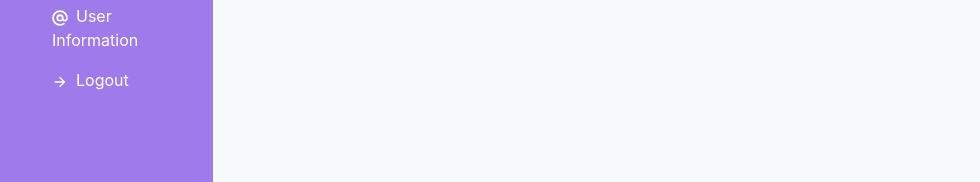
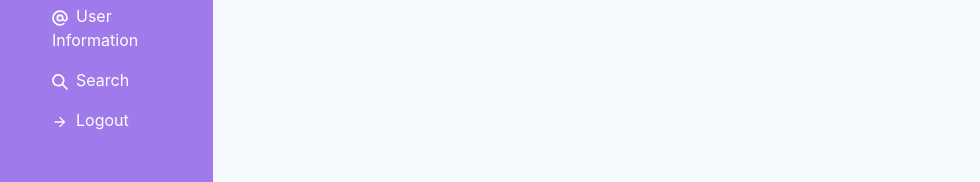
Before and after one commit to samudra-perera/JustJournal, a React (Create React App) app in the folder client/: page /dashboard in a window 1280 px wide. Shown: the part 362-544 px from the top of the page, without its empty margins (0-980 px from the left). Built offline with nearby package versions, Linux system fonts and the light colour scheme; no server answers.

Commit message:
Added the Journal Search bar to the Navigation as Modal

```diff
--- /dev/null
+++ b/client/src/components/SearchBar.jsx
@@ -0,0 +1,33 @@
+import React, {useState} from 'react'
+import { useDisclosure, Button, Modal, ModalOverlay, ModalContent, ModalHeader, ModalFooter, ModalBody, ModalCloseButton, Input } from '@chakra-ui/react'
+import { Link } from 'react-router-dom'
+
+const SearchBar = () => {
+    const [search, setSearch] = useState('')
+    const { isOpen, onOpen, onClose } = useDisclosure()
+
+    return (
+      <>
+        <Link onClick={onOpen}>Search</Link>
+
+        <Modal closeOnOverlayClick={true} isOpen={isOpen} onClose={onClose}>
+          <ModalOverlay />
+          <ModalContent>
+            <ModalHeader>Search</ModalHeader>
+            <ModalCloseButton />
+            <ModalBody pb={6}>
+              <Input></Input>
+            </ModalBody>
+
+            <ModalFooter>
+              <Button colorScheme='blue' mr={3} onClick={onClose}>
+                Search
+              </Button>
+            </ModalFooter>
+          </ModalContent>
+        </Modal>
+      </>
+    )
+}
+
+export default SearchBar
--- /dev/null
+++ b/client/src/components/SearchResults.jsx
@@ -0,0 +1,9 @@
+import React from 'react'
+
+const SearchResults = () => {
+  return (
+    <div>SearchResults</div>
+  )
+}
+
+export default SearchResults
--- a/client/src/components/SideNav.jsx
+++ b/client/src/components/SideNav.jsx
@@ -1,8 +1,16 @@
 import React from "react";
-import { AddIcon, CalendarIcon, ViewIcon, AtSignIcon, ArrowForwardIcon } from "@chakra-ui/icons";
-import { Heading, List, ListItem, ListIcon, Button } from "@chakra-ui/react";
+import {
+  AddIcon,
+  CalendarIcon,
+  ViewIcon,
+  AtSignIcon,
+  ArrowForwardIcon,
+  SearchIcon
+} from "@chakra-ui/icons";
+import { Heading, List, ListItem, ListIcon } from "@chakra-ui/react";
 import axios from "axios";
 import { Link } from "react-router-dom";
+import SearchBar from "./SearchBar";
 
 const SideNav = () => {
   const getLogout = async () => {
@@ -59,8 +67,14 @@ const SideNav = () => {
         </Link>
       </ListItem>
       <ListItem>
+        <Link>
+          <ListIcon as={SearchIcon} />
+          <SearchBar/>
+        </Link>
+      </ListItem>
+      <ListItem>
         <Link to="/" onClick={getLogout}>
-        <ListIcon as={ArrowForwardIcon} />
+          <ListIcon as={ArrowForwardIcon} />
           Logout
         </Link>
       </ListItem>
--- a/client/src/components/Signup.jsx
+++ b/client/src/components/Signup.jsx
@@ -1,7 +1,6 @@
-import React, { useState, useEffect } from "react";
+import React, { useState } from "react";
 import { Link, useNavigate } from "react-router-dom";
 import axios from "axios";
-import LandingAside from "./LandingAside";
 import { Formik, Field, Form } from "formik";
 import {
   Box,
--- a/client/src/index.jsx
+++ b/client/src/index.jsx
@@ -19,6 +19,7 @@ import HowToComponent from "./components/HowToComponent";
 import { ChakraProvider } from "@chakra-ui/react";
 import UserInformation from "./pages/UserInformation";
 import FavouriteJournals from "./components/FavouriteJournals";
+import SearchResults from "./components/SearchResults";
 
 const router = createBrowserRouter([
   {
@@ -65,6 +66,10 @@ const router = createBrowserRouter([
       {
         path: 'favourites',
         element: <FavouriteJournals/>
+      },
+      {
+        path: 'searchResults',
+        element: <SearchResults/>
       },
       // This is made redundant because the user information tab is gonna handle these routes
       // {
```
